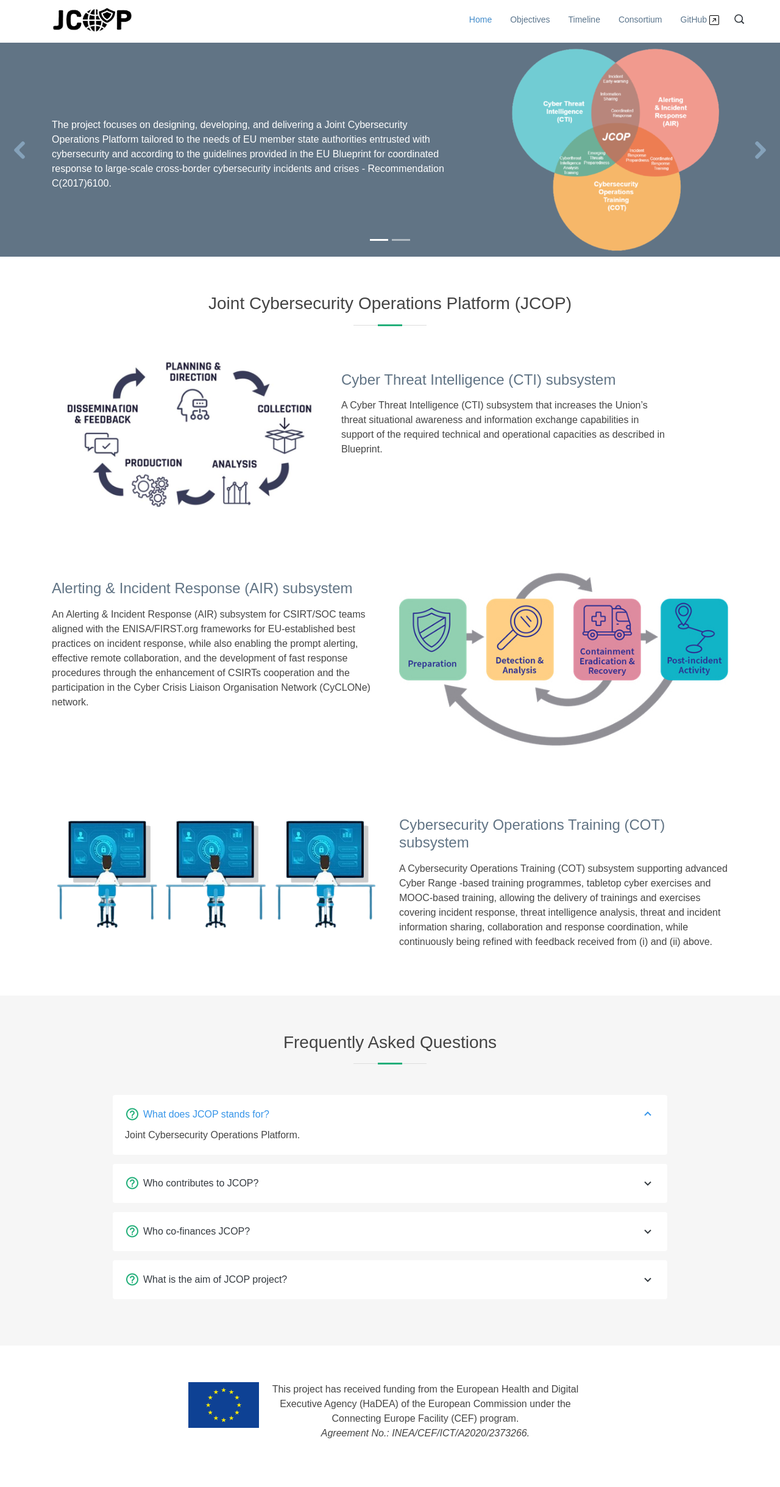
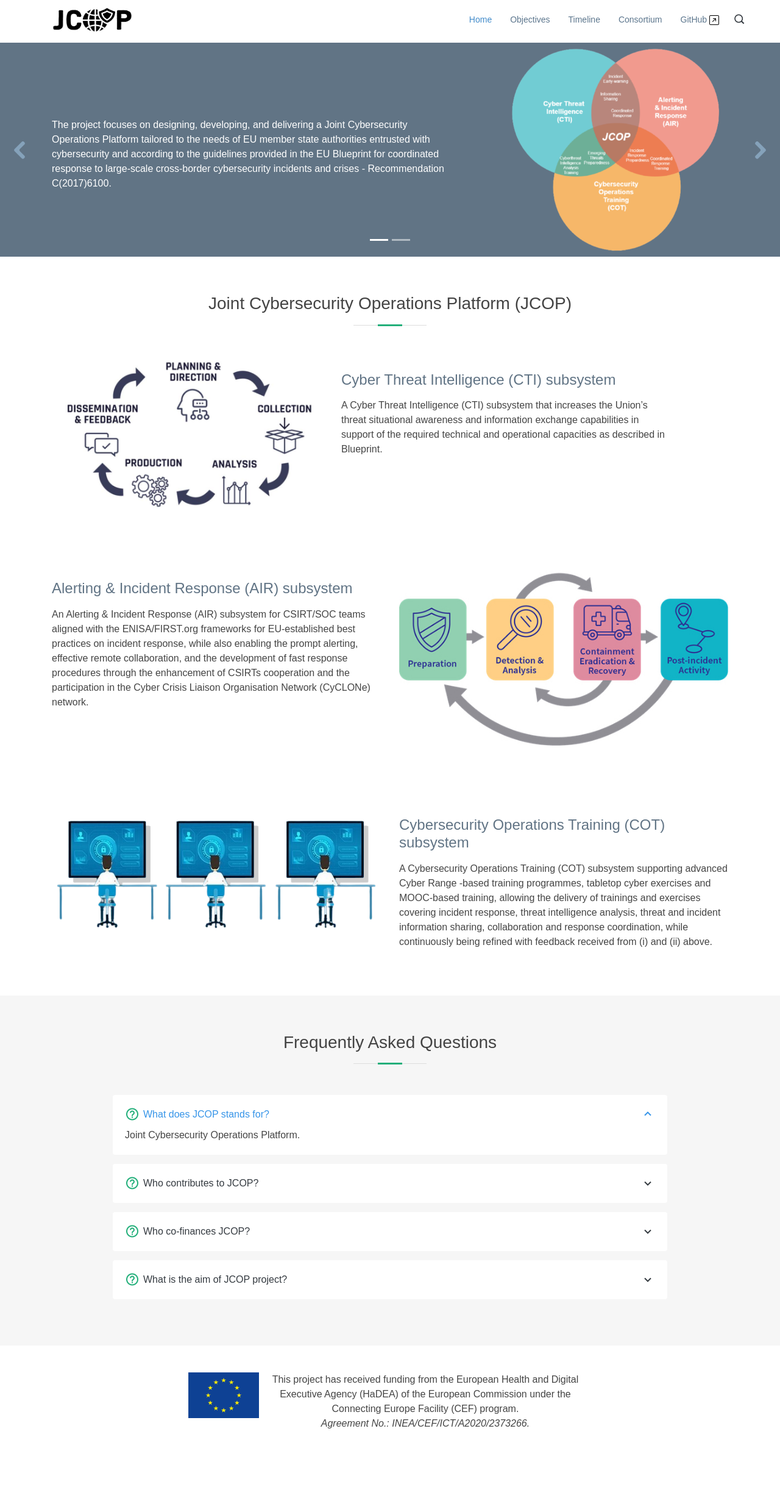
Before and after one commit to mateusdz/jcopweb, a Jekyll site: the page built from index.html, in a window 1280 px wide. Shown: the whole page at 61% size. Built offline with Jekyll 4.4.1, drawn with Linux system fonts in a browser that asks for light colours; after the commit the page ends 2383 px from its top, so only the background shows below that.

Commit message:
footer fix

```diff
--- a/_includes/footer.html
+++ b/_includes/footer.html
@@ -1,7 +1,5 @@
 <section class="d-flex justify-content-center row">
     <a href="#" class="back-to-top"><i class="icofont-simple-up"></i></a>
-
-
     <img src="{{ site.baseurl}}/assets/img/hadea_logo.png" width="auto" height="75px" alt="" >
     <div class="col-sm-5">
         <p style="text-align: center;">
--- a/assets/css/style.css
+++ b/assets/css/style.css
@@ -4,6 +4,8 @@
 body {
   font-family: arial, sans-serif;
   color: #444;
+  position: relative;
+  min-height: 85vh;
 }
 
 a {
@@ -18,6 +20,19 @@
 h1, h2, h3, h4, h5, h6, .font-primary {
   font-family: arial, sans-serif;
 }
+
+footer {
+  position: absolute;
+  bottom: 0;
+  width: 100%;
+  height: 2.5rem;
+  padding-top: 1.5em;
+}
+
+footer > section {
+  padding-bottom:20px;
+}
+
 
 /*--------------------------------------------------------------
 # Back to top button
```
Also changed, not shown: 8 other files.
